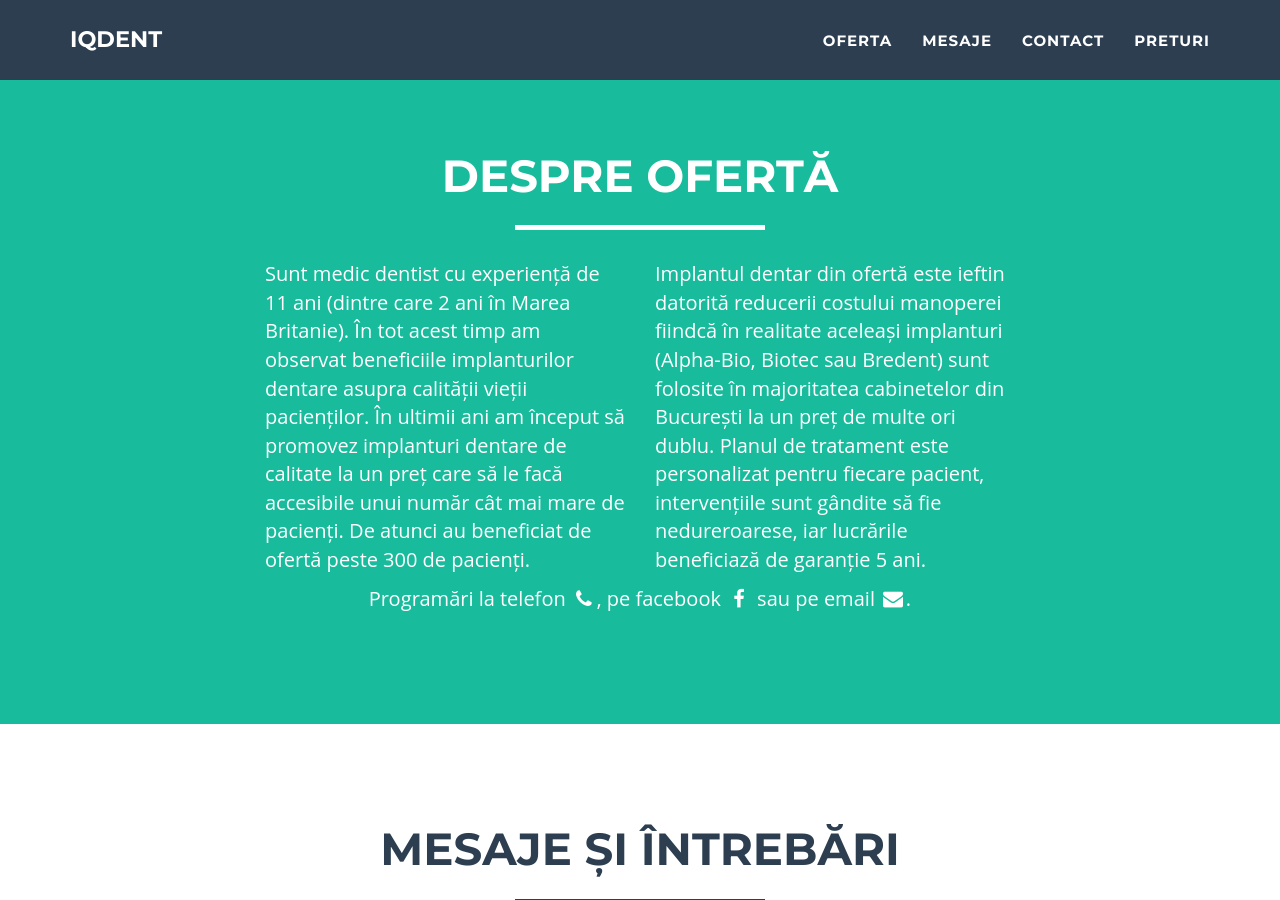
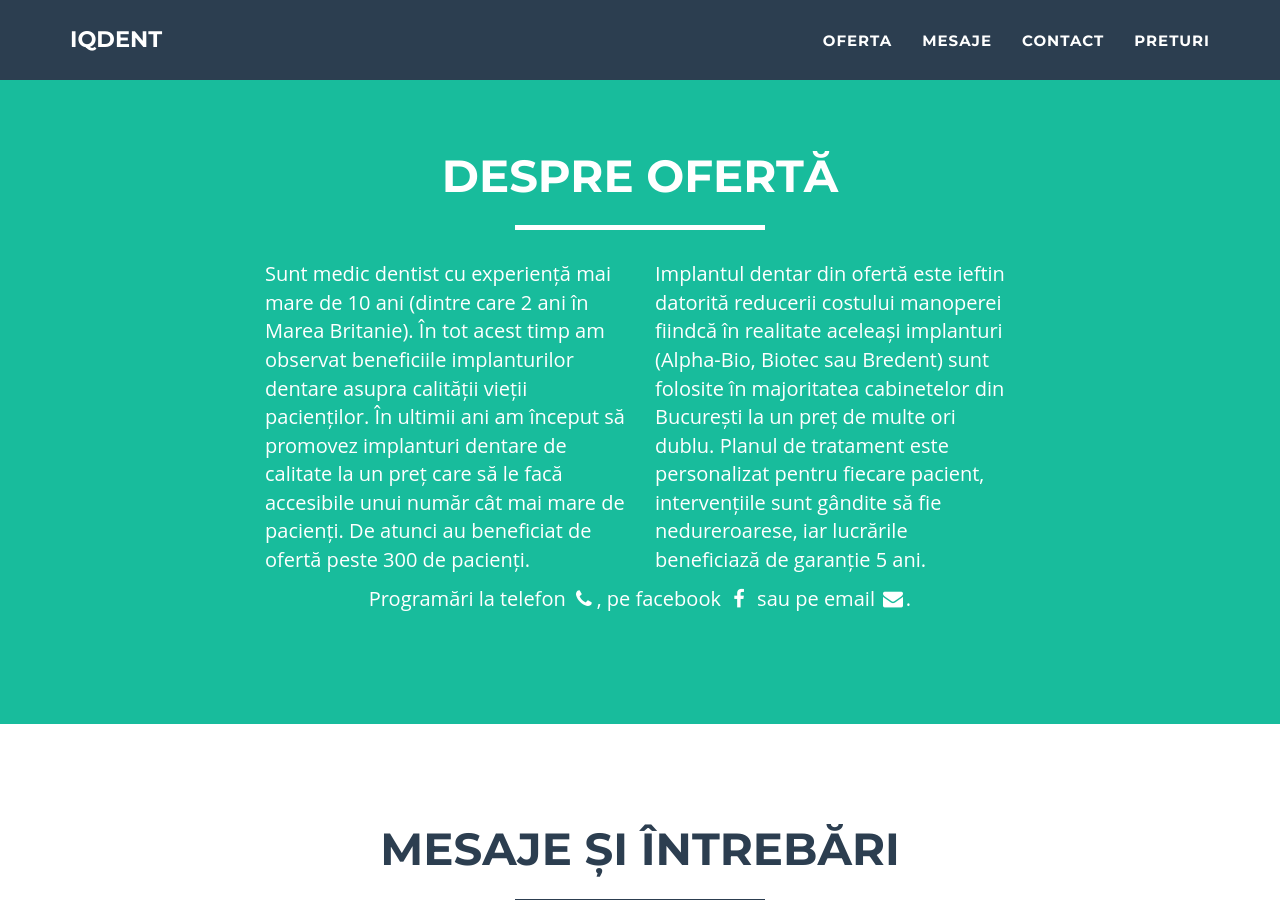
Before and after one commit to littledentgopo/offerdent, a Jekyll site: the page built from index.html, in a window 1280 px wide and 900 px high, scrolled down 1615 px. Built offline with Jekyll 4.4.1, drawn with Linux system fonts in a browser that asks for light colours.

Commit message:
Update section-about.html

```diff
--- a/_includes/section-about.html
+++ b/_includes/section-about.html
@@ -8,7 +8,7 @@
             </div>
             <div class="row">
                 <div class="col-lg-4 col-lg-offset-2">
-                    <p>Sunt medic dentist cu experiență de 11 ani (dintre care 2 ani în Marea Britanie). În tot acest timp am observat beneficiile implanturilor dentare asupra calității vieții pacienților. În ultimii ani am început să promovez implanturi dentare de calitate la un preț care să le facă accesibile unui număr cât mai mare de pacienți. De atunci au beneficiat de ofertă peste 300 de pacienți.
+                    <p>Sunt medic dentist cu experiență mai mare de 10 ani (dintre care 2 ani în Marea Britanie). În tot acest timp am observat beneficiile implanturilor dentare asupra calității vieții pacienților. În ultimii ani am început să promovez implanturi dentare de calitate la un preț care să le facă accesibile unui număr cât mai mare de pacienți. De atunci au beneficiat de ofertă peste 300 de pacienți.
                     </p>
                 </div>
                 <div class="col-lg-4">
```
